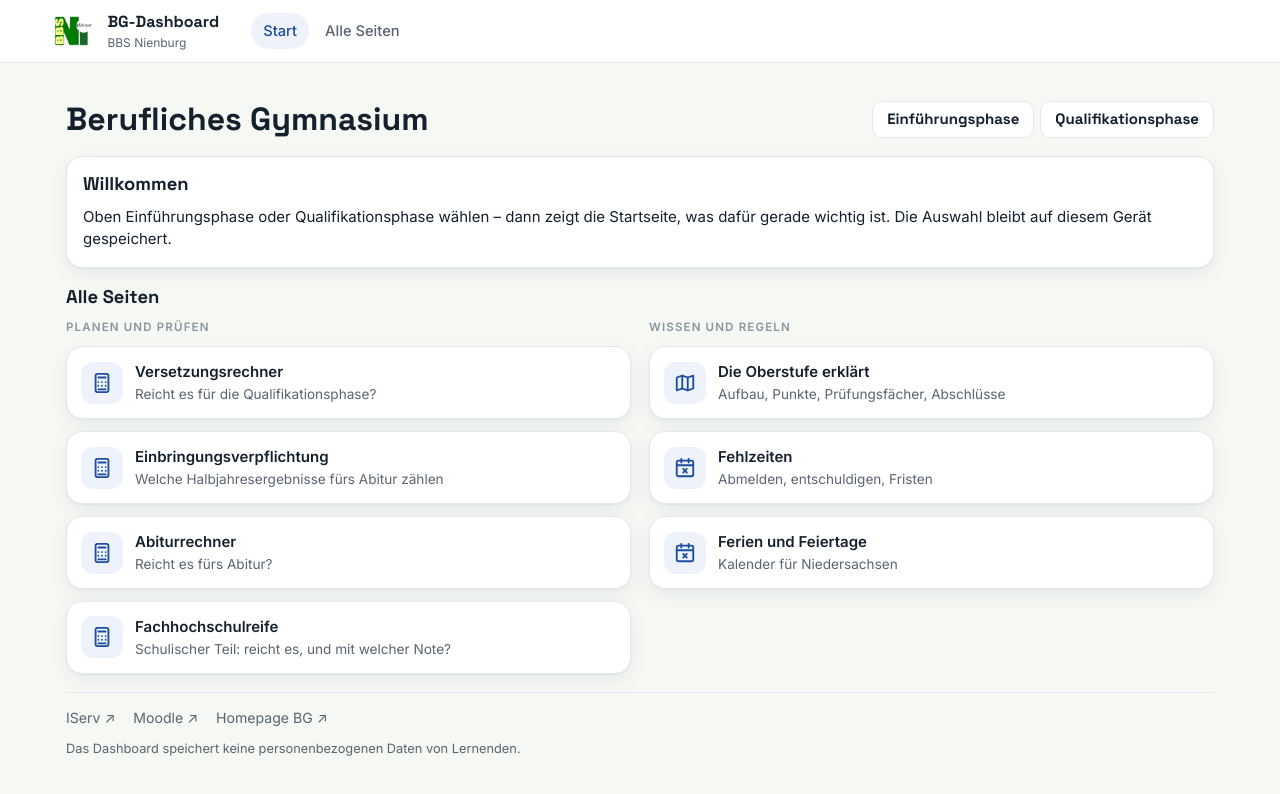
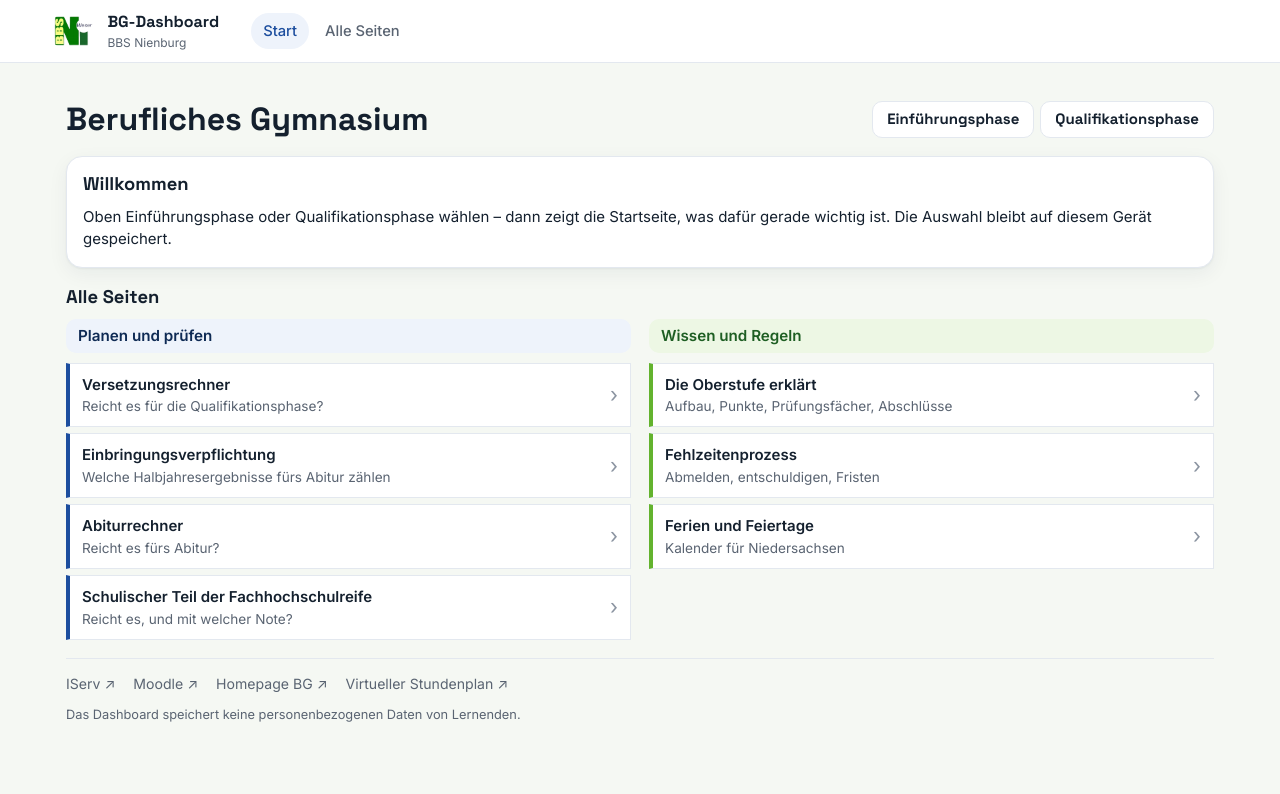
Before and after one commit to BBSNi/BG-Dashboard, a plain HTML site: page index.html in a window 1280 px wide. Drawn offline with Linux system fonts and the light colour scheme; no server answers.

Commit message:
Design C: farbige Bereiche mit schlanken Zeilen; Kacheltitel angepasst; Link Virtueller Stundenplan
Co-Authored-By: Claude Opus 5.5 <noreply@anthropic.com>

```diff
--- a/config/portal.json
+++ b/config/portal.json
@@ -10,11 +10,13 @@
   "gruppen": [
     {
       "id": "rechnen",
-      "titel": "Planen und prüfen"
+      "titel": "Planen und prüfen",
+      "farbe": "blau"
     },
     {
       "id": "wissen",
-      "titel": "Wissen und Regeln"
+      "titel": "Wissen und Regeln",
+      "farbe": "gruen"
     }
   ],
   "kacheln": [
@@ -54,8 +56,8 @@
     },
     {
       "gruppe": "rechnen",
-      "titel": "Fachhochschulreife",
-      "text": "Schulischer Teil: reicht es, und mit welcher Note?",
+      "titel": "Schulischer Teil der Fachhochschulreife",
+      "text": "Reicht es, und mit welcher Note?",
       "icon": "rechner",
       "url": "https://bbsni.github.io/Rechner---Schulischer-Teil-der-Fachhochschulreife/",
       "zielgruppe": "lernende",
@@ -77,7 +79,7 @@
     },
     {
       "gruppe": "wissen",
-      "titel": "Fehlzeiten",
+      "titel": "Fehlzeitenprozess",
       "text": "Abmelden, entschuldigen, Fristen",
       "icon": "kalender",
       "url": "https://bbsni.github.io/Fehlzeitenprozess/",
@@ -115,6 +117,11 @@
       "titel": "Homepage BG",
       "url": "https://www.bbs-nienburg.de/abteilungen/abt-2-berufliches-gymnasium/",
       "text": "Das Berufliche Gymnasium"
+    },
+    {
+      "titel": "Virtueller Stundenplan",
+      "url": "https://virtueller-stundenplan.org",
+      "text": "Stundenplan online"
     }
   ]
 }
--- a/css/app.css
+++ b/css/app.css
@@ -304,3 +304,19 @@ legend { font-size: .85rem; font-weight: 600; padding: 0; margin-bottom: 5px; }
 .ziehen.laedt svg { animation: ziehen-drehen .8s linear infinite; }
 @keyframes ziehen-drehen { to { transform: rotate(360deg); } }
 @media (prefers-reduced-motion: reduce) { .ziehen.laedt svg { animation-duration: 2s; } }
+
+/* ---------- Design C: farbige Bereiche, schlanke Zeilen ---------- */
+.gruppen-kopf { font-family: var(--schrift); font-size: .95rem; font-weight: 600; padding: 8px 12px; border-radius: var(--r-klein); margin: 0; }
+.farbe-blau .gruppen-kopf { background: var(--blau-hell); color: var(--blau-dunkel); }
+.farbe-gruen .gruppen-kopf { background: var(--gruen-hell); color: var(--gruen-tief); }
+.farbe-grau .gruppen-kopf { background: var(--flaeche-2); color: var(--tinte); }
+.zeilen { display: flex; flex-direction: column; gap: 6px; }
+.zeilen .kachel { border-radius: 0; border: 1px solid var(--linie); border-left: 4px solid var(--blau); padding: 10px 12px; box-shadow: none; gap: 10px; }
+.farbe-gruen .zeilen .kachel { border-left-color: var(--gruen); }
+.farbe-grau .zeilen .kachel { border-left-color: var(--grau-2); }
+.zeilen a.kachel:hover { transform: none; background: var(--flaeche-2); border-color: var(--linie); border-left-color: inherit; }
+.farbe-blau .zeilen a.kachel:hover { border-left-color: var(--blau); }
+.farbe-gruen .zeilen a.kachel:hover { border-left-color: var(--gruen); }
+.farbe-grau .zeilen a.kachel:hover { border-left-color: var(--grau-2); }
+.zeilen .kachel .symbol { display: none; }
+.kachel .pfeil { margin-left: auto; color: var(--grau-2); font-size: 1.3rem; line-height: 1; flex: none; }
--- a/js/ansichten.js
+++ b/js/ansichten.js
@@ -158,7 +158,7 @@
     const gruppen = (P.gruppen || []).map(g => ({ ...g, kacheln: (P.kacheln || []).filter(x => x.gruppe === g.id && heuteSichtbar(x) && fuerLernende(x) && fuerPhase(x)) })).filter(g => g.kacheln.length);
     if (gruppen.length) {
       h += `<h2 style="margin-bottom:-6px">${ph ? "Für die " + phasenName(ph) : "Alle Seiten"}</h2>`;
-      h += `<div class="raster-2">${gruppen.map(g => `<section class="gruppe"><span class="eyebrow">${H.esc(g.titel)}</span><div class="kacheln" style="grid-template-columns:1fr">${g.kacheln.map(x => kachel(x)).join("")}</div></section>`).join("")}</div>`;
+      h += `<div class="raster-2">${gruppen.map(g => bereich(g.titel, g.farbe, g.kacheln.map(x => kachel(x)).join(""))).join("")}</div>`;
     }
     h += `<footer class="fusszeile">${(P.fusszeile || []).map(f => `<a href="${H.esc(f.url)}" target="_blank" rel="noopener">${H.esc(f.titel)} ↗</a>`).join("")}
       ${cool ? `<a class="rechts" href="#coolflex"><svg width="14" height="14" style="vertical-align:-2px"><use href="#i-schloss"/></svg> Bereich Lehrkräfte</a>` : ""}</footer>`;
@@ -189,9 +189,14 @@
     const gruppen = (P.gruppen || []).map(g => ({ ...g, kacheln: (P.kacheln || []).filter(x => x.gruppe === g.id && heuteSichtbar(x) && fuerLernende(x)) })).filter(g => g.kacheln.length);
     const schule = (P.fusszeile || []).map(f => ({ titel: f.titel, text: f.text || "", url: f.url, icon: "link" }));
     let h = `<div class="seitenkopf"><div><h1>Alle Seiten</h1><p class="leise">Alle Informationen für die Oberstufe – Einführungsphase und Qualifikationsphase.</p></div></div>`;
-    h += `<div class="raster-2">${gruppen.map(g => `<section class="gruppe"><span class="eyebrow">${H.esc(g.titel)}</span><div class="kacheln" style="grid-template-columns:1fr">${g.kacheln.map(x => kachel(x, true)).join("")}</div></section>`).join("")}`;
-    if (schule.length) h += `<section class="gruppe"><span class="eyebrow">Schule</span><div class="kacheln" style="grid-template-columns:1fr">${schule.map(x => kachel(x)).join("")}</div></section>`;
+    h += `<div class="raster-2">${gruppen.map(g => bereich(g.titel, g.farbe, g.kacheln.map(x => kachel(x, true)).join(""))).join("")}`;
+    if (schule.length) h += bereich("Schule", "grau", schule.map(x => kachel(x)).join(""));
     return h + `</div>` + DATENSCHUTZ;
+  }
+
+  /* Farbiger Bereich (Design C): Kopf in Schulfarbe, darunter schlanke Zeilen */
+  function bereich(titel, farbe, inhalt) {
+    return `<section class="gruppe farbe-${H.esc(farbe || "grau")}"><h3 class="gruppen-kopf">${H.esc(titel)}</h3><div class="zeilen">${inhalt}</div></section>`;
   }
 
   function phasenText(x) {
@@ -200,7 +205,7 @@
   }
   function kachel(x, mitPhase = false) {
     const zusatz = mitPhase ? phasenText(x) : "";
-    const innen = `<span class="symbol"><svg><use href="#i-${H.esc(x.icon || "karte")}"/></svg></span><span class="t"><b>${H.esc(x.titel)}${x.neu ? `<span class="marke-neu">neu</span>` : ""}</b><span>${x.url ? H.esc(x.text || "") : "folgt in Kürze"}${H.esc(zusatz)}</span></span>`;
+    const innen = `<span class="symbol"><svg><use href="#i-${H.esc(x.icon || "karte")}"/></svg></span><span class="t"><b>${H.esc(x.titel)}${x.neu ? `<span class="marke-neu">neu</span>` : ""}</b><span>${x.url ? H.esc(x.text || "") : "folgt in Kürze"}${H.esc(zusatz)}</span></span><span class="pfeil" aria-hidden="true">›</span>`;
     if (!x.url) return `<div class="kachel folgt">${innen}</div>`;
     const intern = x.url.startsWith("#");          // Ansicht innerhalb des Dashboards, z. B. #kalender
     return `<a class="kachel" href="${H.esc(x.url)}"${intern ? "" : ` target="_blank" rel="noopener"`}>${innen}</a>`;
--- a/sw.js
+++ b/sw.js
@@ -1,6 +1,6 @@
 /* Service Worker: hält die App auf dem Gerät bereit, damit sie auch ohne Netz startet.
    Bei Änderungen an Dateien die VERSION erhöhen – dann laden alle Geräte die neue Fassung. */
-const VERSION = "bg-dashboard-18";
+const VERSION = "bg-dashboard-19";
 const DATEIEN = [
   "./", "index.html", "manifest.webmanifest", "css/app.css",
   "js/ferien.js", "js/config.js", "js/kern.js", "js/daten.js", "js/ansichten.js", "js/kalender.js", "js/lehrkraefte.js", "js/app.js",
```
